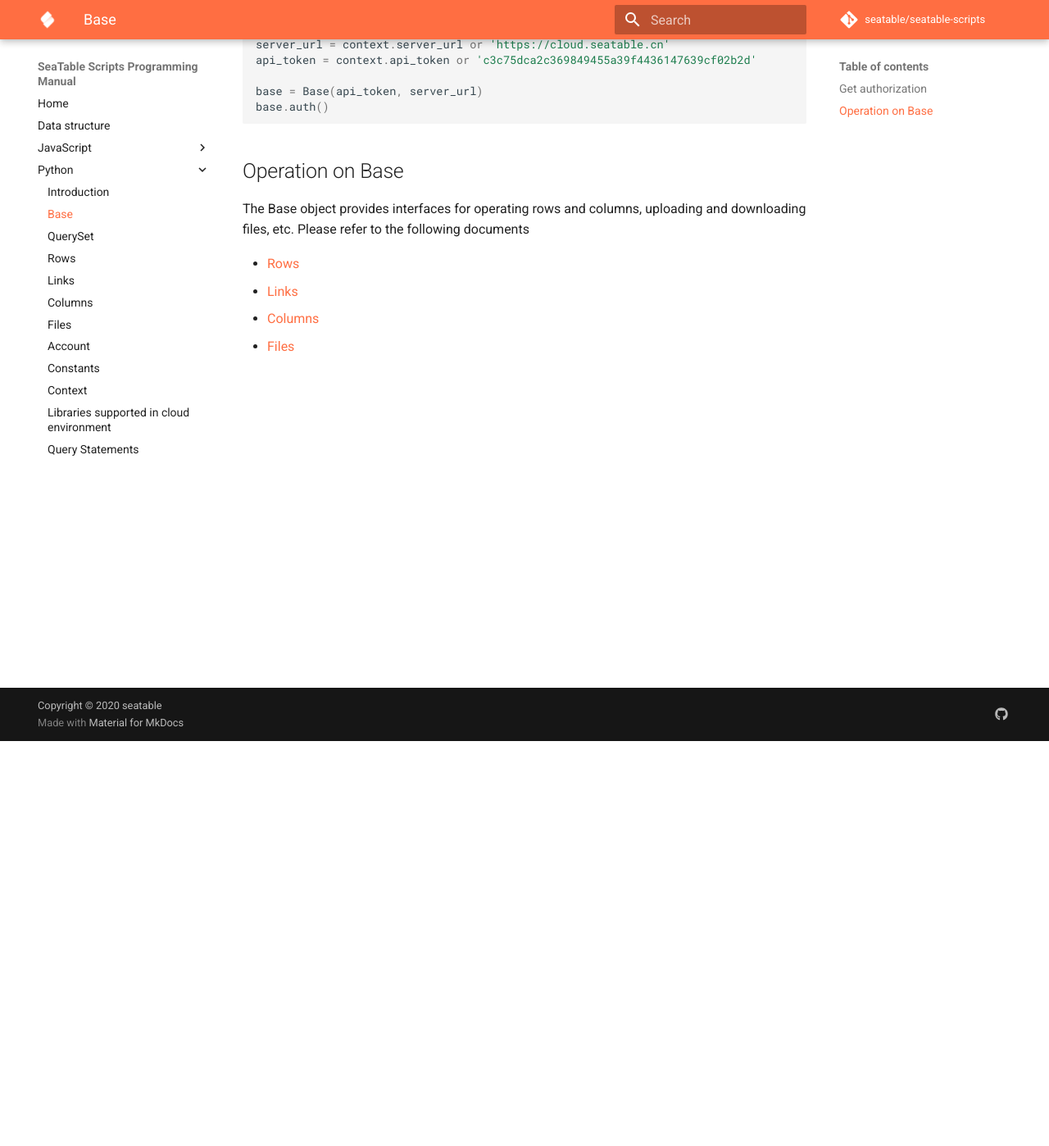
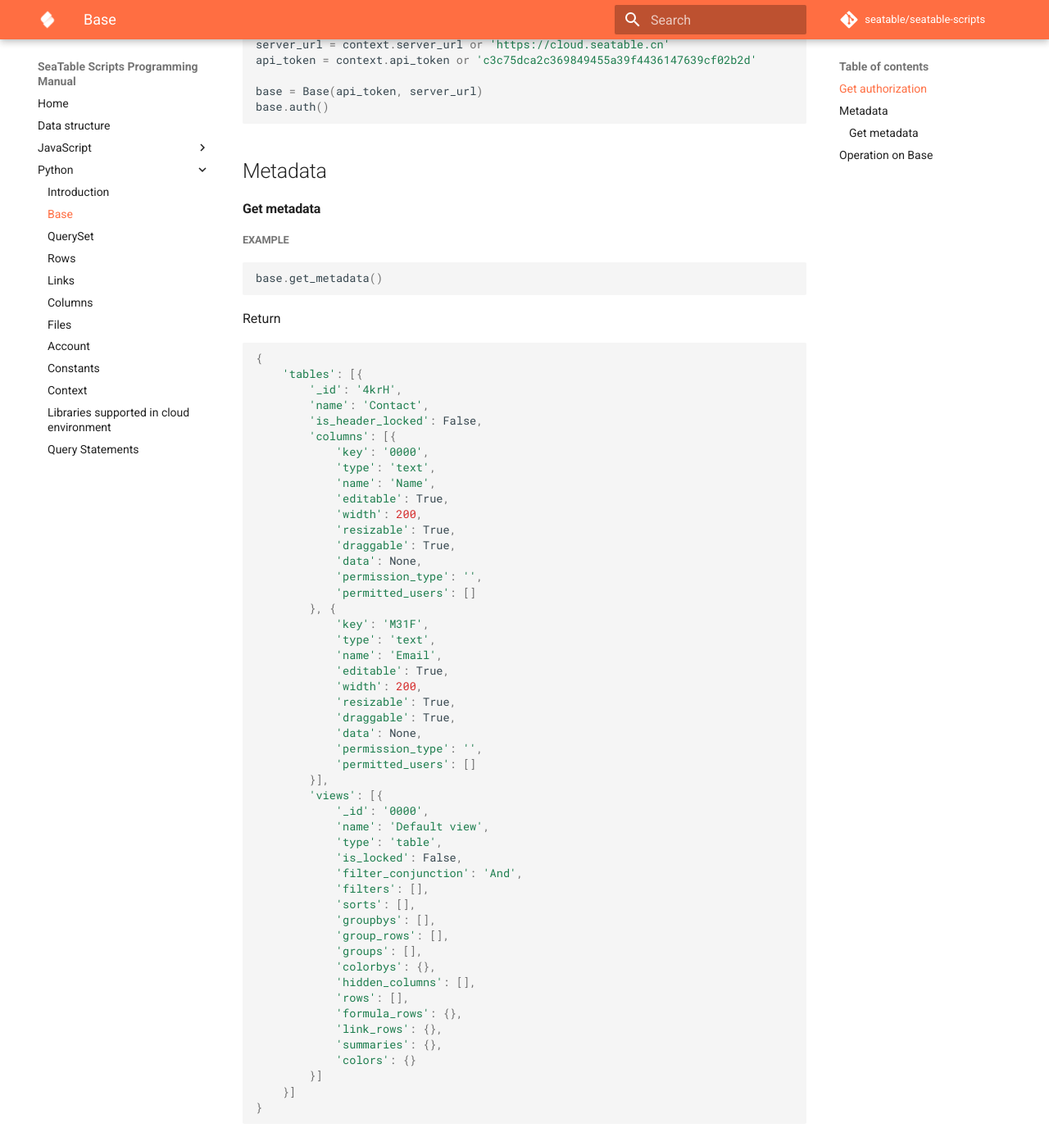
Before and after one commit to seatable/seatable-scripts, an MkDocs documentation site: the page built from manual/python/base.md, in a window 1280 px wide and 1400 px high, scrolled down 496 px. Shown: the whole window at 82% size. Built offline with MkDocs 1.6.1 and Material for MkDocs 9.7.7, drawn with Linux system fonts in a browser that asks for light colours; comment, search, counter and statistics services are not loaded.

Commit message:
add metadata manual

````diff
--- a/manual/python/base.md
+++ b/manual/python/base.md
@@ -20,6 +20,70 @@
 base.auth()
 ```
 
+## Metadata
+
+#### Get metadata
+
+##### Example
+
+```python
+base.get_metadata()
+```
+
+Return
+
+```python
+{
+	'tables': [{
+		'_id': '4krH',
+		'name': 'Contact',
+		'is_header_locked': False,
+		'columns': [{
+			'key': '0000',
+			'type': 'text',
+			'name': 'Name',
+			'editable': True,
+			'width': 200,
+			'resizable': True,
+			'draggable': True,
+			'data': None,
+			'permission_type': '',
+			'permitted_users': []
+		}, {
+			'key': 'M31F',
+			'type': 'text',
+			'name': 'Email',
+			'editable': True,
+			'width': 200,
+			'resizable': True,
+			'draggable': True,
+			'data': None,
+			'permission_type': '',
+			'permitted_users': []
+		}],
+		'views': [{
+			'_id': '0000',
+			'name': 'Default view',
+			'type': 'table',
+			'is_locked': False,
+			'filter_conjunction': 'And',
+			'filters': [],
+			'sorts': [],
+			'groupbys': [],
+			'group_rows': [],
+			'groups': [],
+			'colorbys': {},
+			'hidden_columns': [],
+			'rows': [],
+			'formula_rows': {},
+			'link_rows': {},
+			'summaries': {},
+			'colors': {}
+		}]
+	}]
+}
+```
+
 ## Operation on Base
 
 The Base object provides interfaces for operating rows and columns, uploading and downloading files, etc. Please refer to the following documents
````
